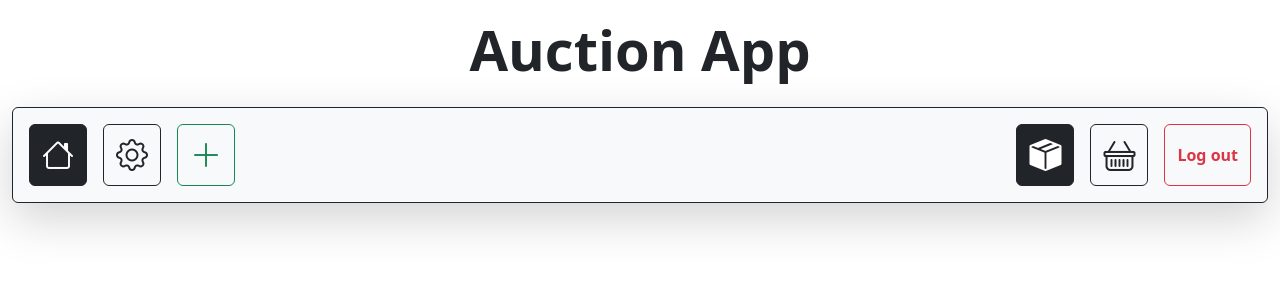
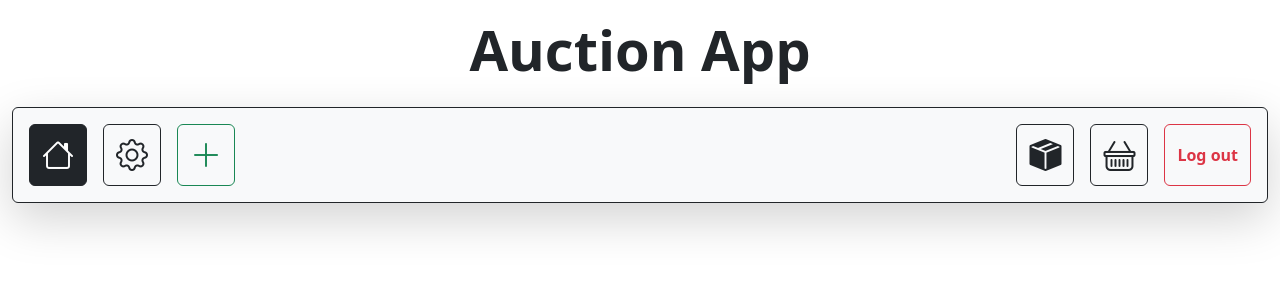
Before and after one commit to OskarProgrammer/AuctionAPP, a React (Vite) app: page / in a window 1280 px wide. Shown: the top 300 px of the page. Built offline with nearby package versions, Linux system fonts and the light colour scheme; data requests are answered from the project's data file.

Commit message:
Adding route to '/account/orders'

```diff
--- a/src/components/NavBar/NavBar.jsx
+++ b/src/components/NavBar/NavBar.jsx
@@ -79,7 +79,7 @@ export const NavBar = (props) => {
 
                 {/* button to the '/account/orders */}
                 {state ?
-                    <NavLink to="" className="btn btn-outline-dark icon-30" >
+                    <NavLink to="/account/orders" className="btn btn-outline-dark icon-30" >
                         {/* box icon from bootstrap icons */}
                         <i class="bi bi-box-seam-fill fs-2"/>
                     </NavLink>
```
